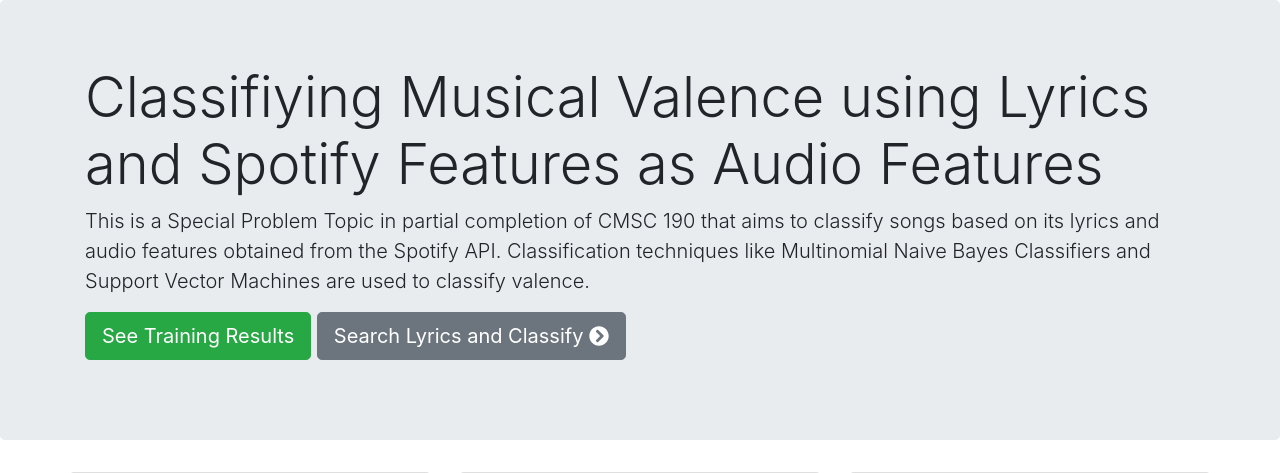
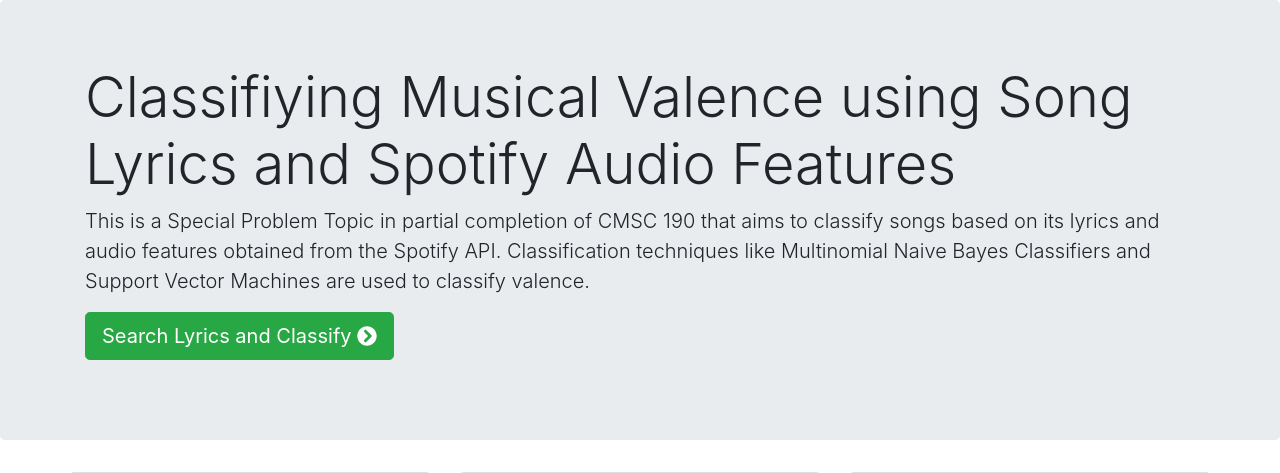
Before and after one commit to piercethekidd/MusVal-Classifier, a Django app: page / in a window 1280 px wide. Shown: the part 71-544 px from the top of the page. Run offline with Django 3.2, Linux system fonts and the light colour scheme; parts of the project's set-up code (start-up, migrations or seed data) failed here and were passed over; some libraries are stand-ins or nearby versions.

Commit message:
Edit index.html

```diff
--- a/songs/templates/songs/index.html
+++ b/songs/templates/songs/index.html
@@ -4,11 +4,10 @@
 
 <div class="jumbotron">
 	<div class="container">
-		<h1 class="display-4">Classifiying Musical Valence using Lyrics and Spotify Features as Audio Features</h1>
+		<h1 class="display-4">Classifiying Musical Valence using Song Lyrics and Spotify Audio Features</h1>
 		<p class="lead">This is a Special Problem Topic in partial completion of CMSC 190 that aims to classify songs based on its lyrics and audio features obtained from the Spotify API. Classification techniques like Multinomial Naive Bayes Classifiers and Support Vector Machines are used to classify valence.</p>
 		<p class="lead">
-			<a class="btn btn-success btn-lg" href="#" role="button">See Training Results</a>
-			<a class="btn btn-lg btn-secondary" href="{% url 'songs:search' %}" role="button">Search Lyrics and Classify   <i class="fas fa-chevron-circle-right"></i></a>
+			<a class="btn btn-lg btn-success" href="{% url 'songs:search' %}" role="button">Search Lyrics and Classify   <i class="fas fa-chevron-circle-right"></i></a>
 		</p>
 	</div>
 </div>
```
